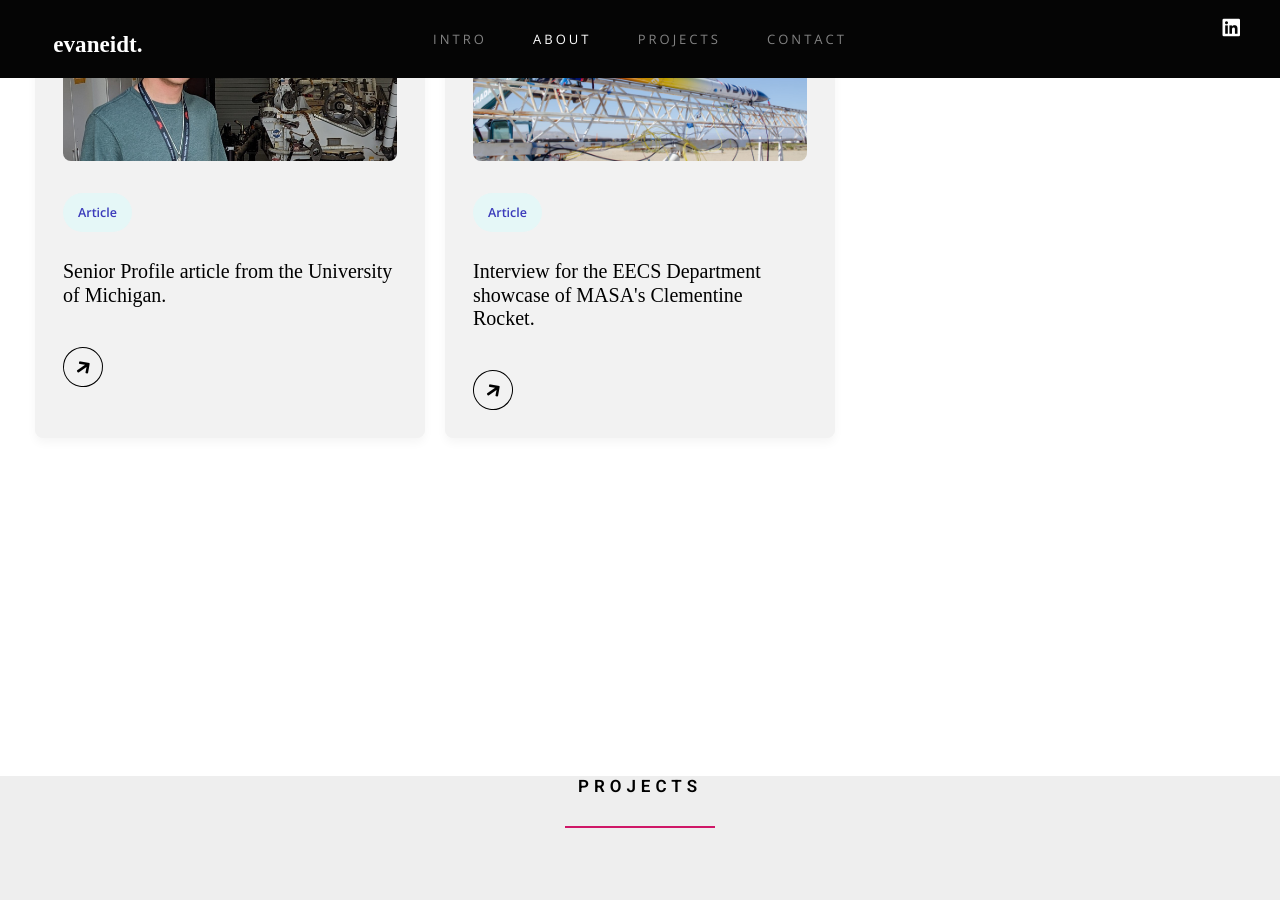
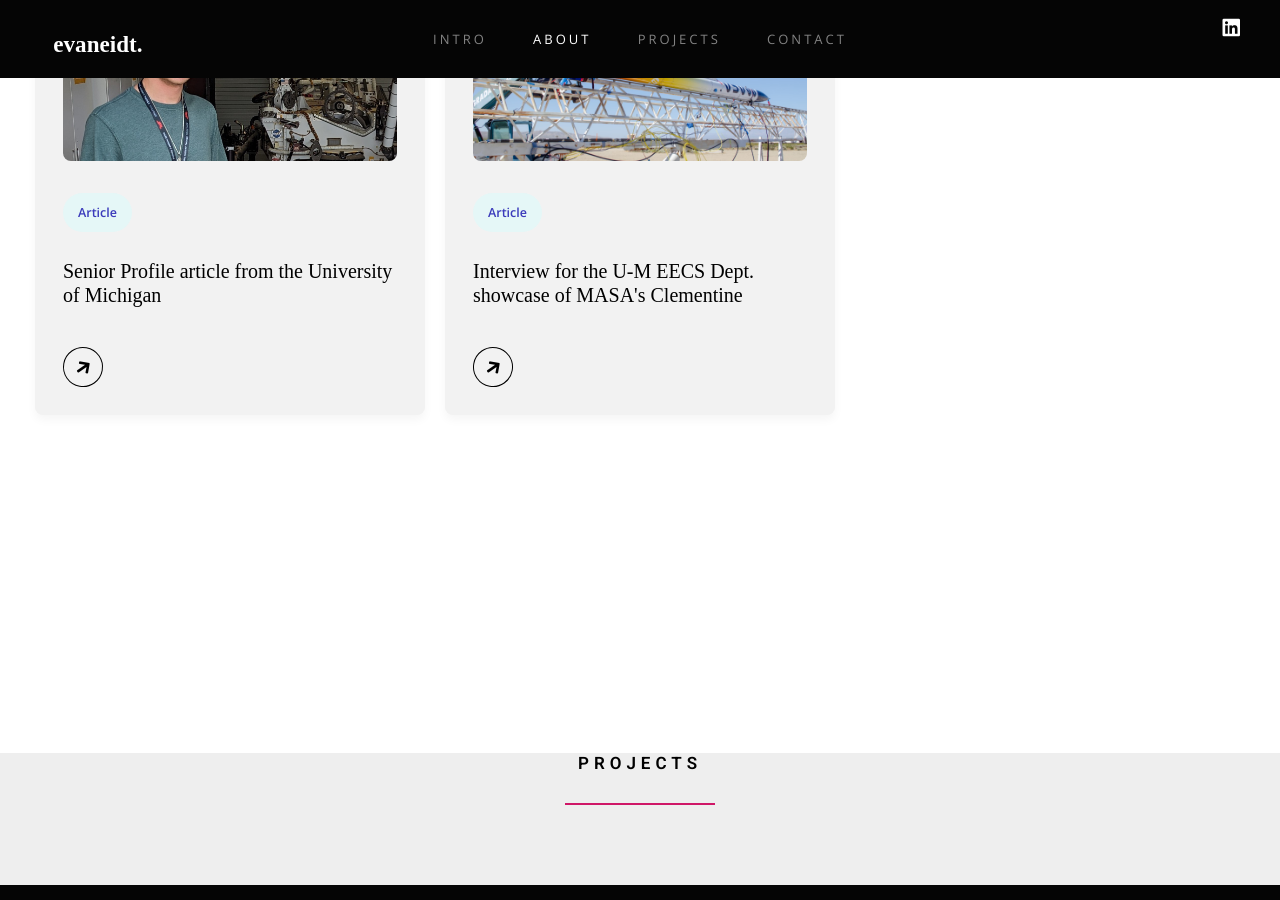
Before and after one commit to E-Eidt/e-eidt.github.io, a Jekyll site: the page index.html, which Jekyll copies as it is, in a window 1280 px wide and 900 px high, scrolled down 1833 px. Built offline with Jekyll 4.4.1, drawn with Linux system fonts in a browser that asks for light colours; some web fonts are replaced.

Commit message:
Update index.html

```diff
--- a/index.html
+++ b/index.html
@@ -157,7 +157,8 @@ h<!DOCTYPE html>
                 <a href="https://record.umich.edu/articles/engineering-senior-reaches-new-heights-in-rocketry/" class="card-item">
                     <img src="images/JPL_Picture.jpg" alt="Card Image">
                     <span class="article">Article</span>
-                    <h3>Senior Profile article from the University of Michigan.</h3>
+                    <h3>Senior Profile article from the
+                        University of Michigan</h3>
                     <div class="arrow">
                         <i class="fas fa-arrow-right card-icon"></i>
                     </div>
@@ -165,7 +166,9 @@ h<!DOCTYPE html>
                 <a href="https://eecs.engin.umich.edu/stories/masa-achieves-liftoff-with-record-setting-rocket/" class="card-item">
                     <img src="images/Clem_Picture.jpg" alt="Card Image">
                     <span class="article">Article</span>
-                    <h3>Interview for the EECS Department showcase of MASA's Clementine Rocket.</h3>
+                    <h3>Interview for the U-M EECS Dept.
+                        showcase of MASA's Clementine
+                        </h3>
                     <div class="arrow">
                         <i class="fas fa-arrow-right card-icon"></i>
                     </div>
```
